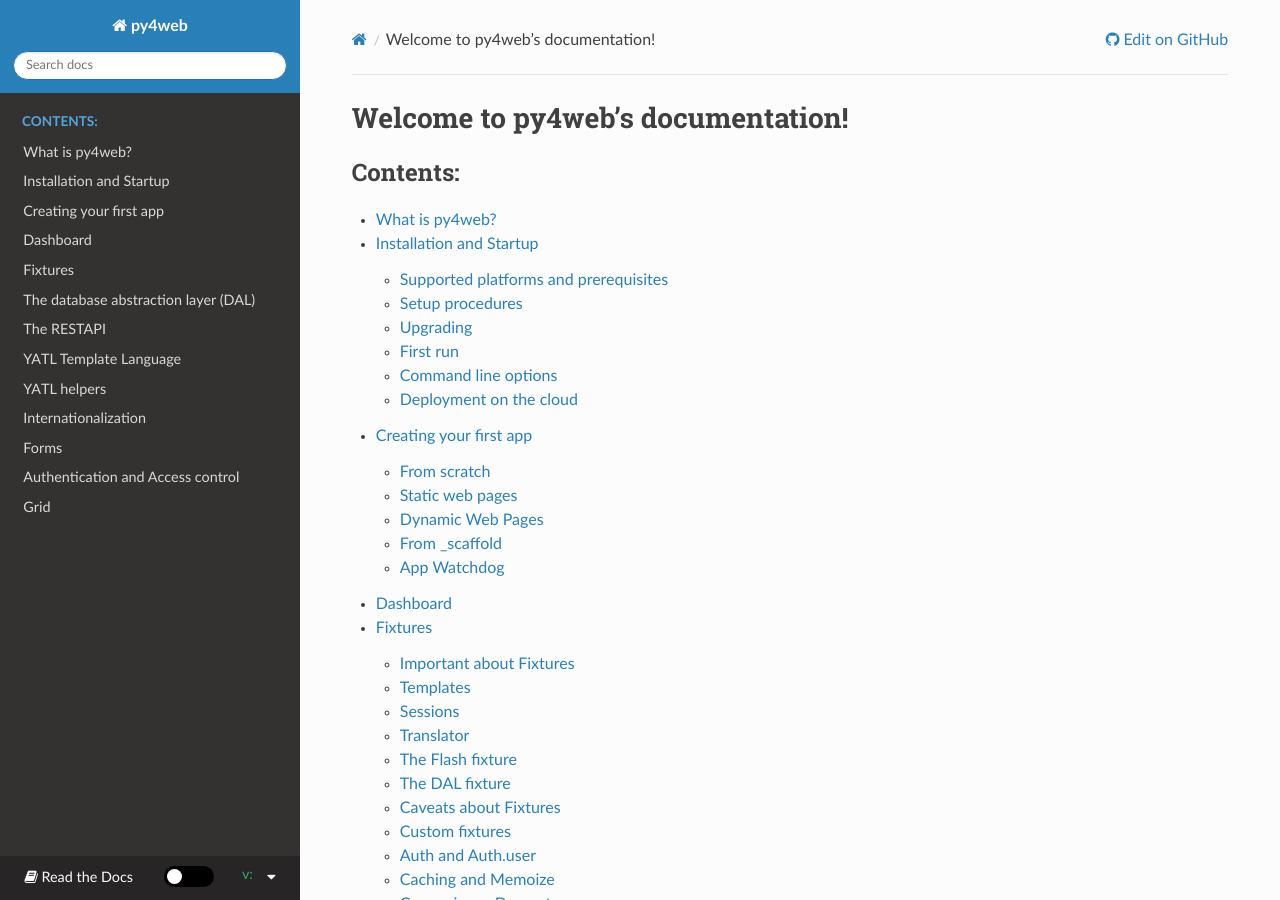
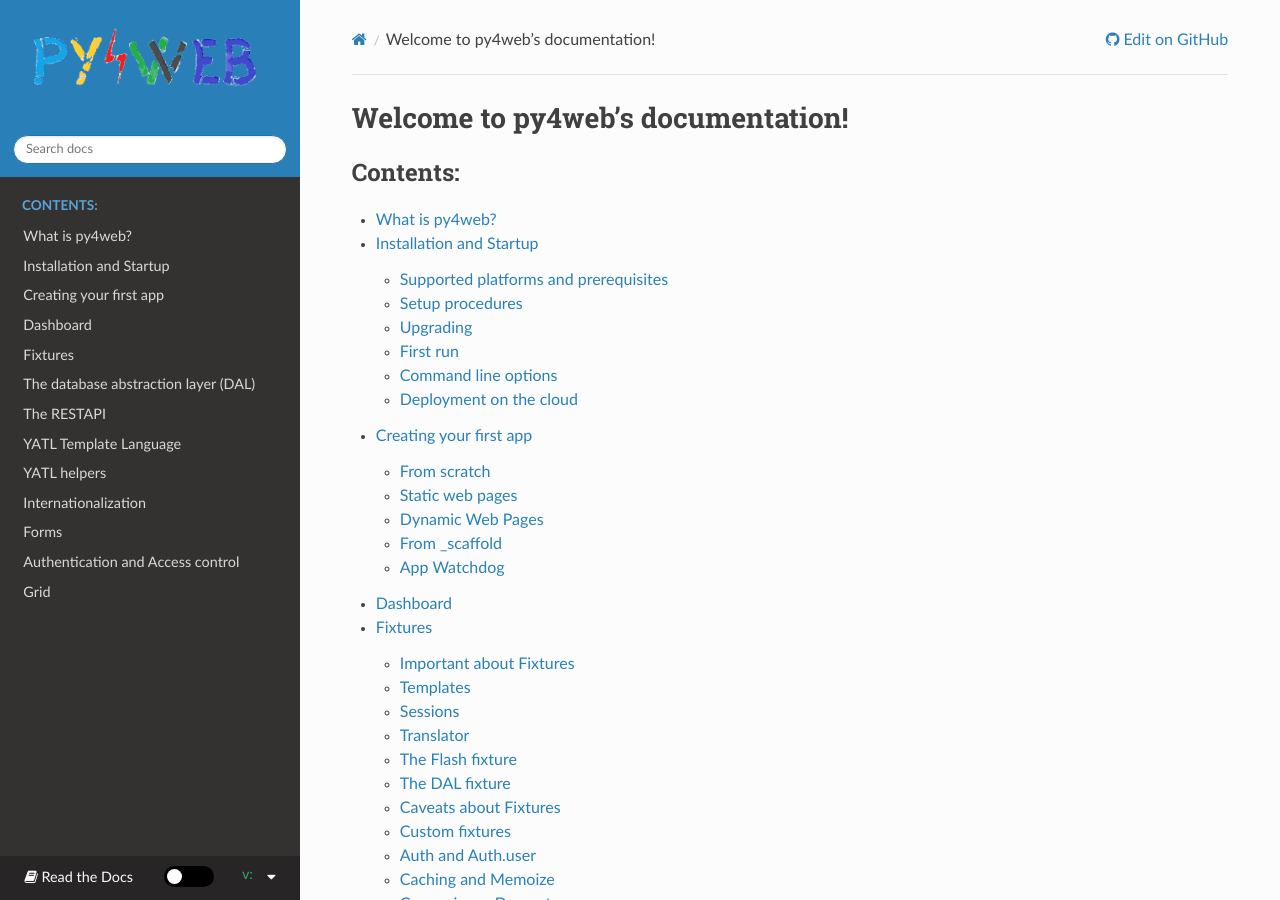
Before and after one commit to nicozanf/py4web-doc, a Sphinx documentation site: the page built from docs/index.rst, in a window 1280 px wide and 900 px high. Built offline with Sphinx 7.4.7 and the Read the Docs theme 2.0.0, drawn with Linux system fonts in a browser that asks for light colours; the version number could not be read and is left out.

Commit message:
simple py4web logo added

```diff
--- a/docs/conf.py
+++ b/docs/conf.py
@@ -55,7 +55,11 @@
 # relative to this directory. They are copied after the builtin static files,
 # so a file named "default.css" will overwrite the builtin "default.css".
 html_static_path = ['_static']
-
+html_logo = 'py4web_art5.png'
+html_theme_options = {
+    'logo_only': True,
+    'display_version': True,
+}
 # The master toctree document.
 master_doc = 'index'
 
```
Also changed, not shown: docs/py4web_art5.png (added).
